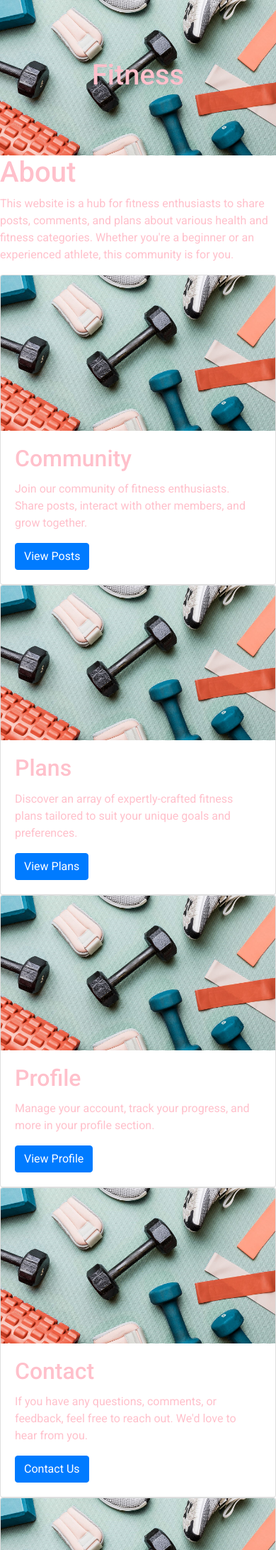
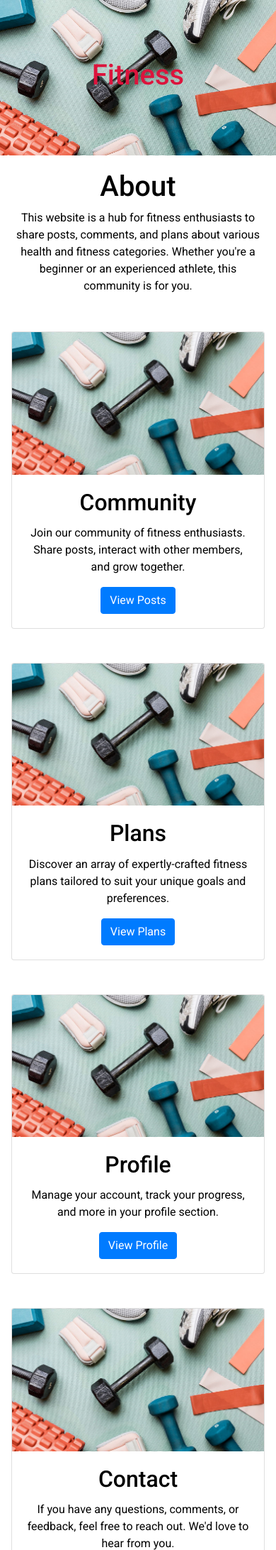
Before and after one commit to Code-Institute-Submissions/alexzanotti-milestone.project.4, a Django app: page / in a window 390 px wide. Shown: the part 56-2240 px from the top of the page at 71% size. Run offline with Django 3.2, Linux system fonts and the light colour scheme; data that the repository does not hold is empty; some libraries are stand-ins or nearby versions.

Commit message:
added index page styling

```diff
--- a/fitness/settings.py
+++ b/fitness/settings.py
@@ -27,7 +27,8 @@ BASE_DIR = Path(__file__).resolve().parent.parent
 SECRET_KEY = os.environ.get('SECRET_KEY', '')
 
 # SECURITY WARNING: don't run with debug turned on in production!
-DEBUG = 'DEVELOPMENT' in os.environ
+# DEBUG = 'DEVELOPMENT' in os.environ
+DEBUG = True
 
 ALLOWED_HOSTS = ['milestone-project-4.herokuapp.com','localhost', '8000-alexzanotti-milestonepr-82nmkftc4sp.ws-eu97.gitpod.io']
 
--- a/home/templates/home/index.html
+++ b/home/templates/home/index.html
@@ -3,7 +3,7 @@
 
 {% block title %}Fitness{% endblock %}
 {% block image %}Fitness{% endblock %}
-
+{% block home %}active{% endblock %}
 
 {% block content %}
 
@@ -18,7 +18,7 @@
     <div class="row">
         <!-- Community section -->
         <div class="col-sm-12 col-md-6 col-lg-3">
-            <div class="card">
+            <div class="card card-style">
                 <img src="{{ MEDIA_URL }}health.jpeg" class="card-img-top" alt="Community">
                 <div class="card-body">
                     <h2 class="card-title">Community</h2>
@@ -30,7 +30,7 @@
 
         <!-- Plans section -->
         <div class="col-sm-12 col-md-6 col-lg-3">
-            <div class="card">
+            <div class="card card-style">
                 <img src="{{ MEDIA_URL }}health.jpeg" class="card-img-top" alt="Plans">
                 <div class="card-body">
                     <h2 class="card-title">Plans</h2>
@@ -42,7 +42,7 @@
 
         <!-- Profile section -->
         <div class="col-sm-12 col-md-6 col-lg-3">
-            <div class="card">
+            <div class="card card-style">
                 <img src="{{ MEDIA_URL }}health.jpeg" class="card-img-top" alt="Profile">
                 <div class="card-body">
                     <h2 class="card-title">Profile</h2>
@@ -54,7 +54,7 @@
 
         <!-- Contact section -->
         <div class="col-sm-12 col-md-6 col-lg-3">
-            <div class="card">
+            <div class="card card-style">
                 <img src="{{ MEDIA_URL }}health.jpeg" class="card-img-top" alt="Contact">
                 <div class="card-body">
                     <h2 class="card-title">Contact</h2>
@@ -66,7 +66,7 @@
 
         <!-- Donate section -->
         <div class="col-sm-12 col-md-6 col-lg-3">
-            <div class="card">
+            <div class="card card-style">
                 <img src="{{ MEDIA_URL }}health.jpeg" class="card-img-top" alt="Donate">
                 <div class="card-body">
                     <h2 class="card-title">Donate</h2>
--- a/static/css/base.css
+++ b/static/css/base.css
@@ -1,13 +1,15 @@
-/* Main  */
-
+/* ==========================================================================
+   Main
+   ========================================================================== */
 
 * {
-    color: pink;
+    color: #000000;
     font-family: 'Roboto', sans-serif;
 }
 
-
-/* Header  */
+/* ==========================================================================
+   Header
+   ========================================================================== */
 
 .navbar {
     box-shadow: 0 2px 4px rgba(0, 0, 0, 0.1);
@@ -44,7 +46,48 @@
 }
 
 
-/* Footer */
+/* Header Image */
+
+.container {
+    position: relative;
+    text-align: center;
+    color: white;
+    width: 100%;
+}
+
+.centered {
+    position: absolute;
+    top: 50%;
+    left: 50%;
+    transform: translate(-50%, -50%);
+}
+
+.header_image {
+    position: relative;
+    text-align: center;
+}
+
+.header_central {
+    position: absolute;
+    top: 50%;
+    left: 50%;
+    transform: translate(-50%, -50%);
+    font-size: 2rem;
+}
+
+.header_image img {
+    width: 100%;
+}
+
+.header_central h1 {
+    color: crimson;
+}
+
+/* End Header Image */
+
+/* ==========================================================================
+   Footer
+   ========================================================================== */
 
 .main-footer {
     color: #5a5a5a;
@@ -74,38 +117,76 @@
 }
 
 
-/* Index */
+/* ==========================================================================
+   Index
+   ========================================================================== */
 
-.container {
-    position: relative;
+.card-style  {
+    margin: 1em;
     text-align: center;
-    color: white;
-    width: 100%;
 }
 
-.centered {
-    position: absolute;
-    top: 50%;
-    left: 50%;
-    transform: translate(-50%, -50%);
+#about {
+    max-width: 70%;
+    margin: 0 auto;
+    text-align: center;
+    padding: 20px 0;
+}
+
+/* ==========================================================================
+   Index Media Queries
+   ========================================================================== */
+
+@media (max-width: 768px) {
+    .col-sm-12 {
+        margin-bottom: 1rem;
+    }
+    #about {
+        max-width: 90%;
+    }
+}
+
+@media (min-width: 768px) {
+    .col-md-6 {
+        margin-bottom: 1rem;
+    }
+    #about {
+        max-width: 80%;
+    }
+}
+
+@media (min-width: 992px) {
+    .col-lg-3 {
+        margin-bottom: 1rem;
+    }
 }
 
 
 
-.header_image {
-    position: relative;
-    text-align: center;
-    color: white;
-}
+/* ==========================================================================
+Contact
+   ========================================================================== */
 
-.header_central {
-    position: absolute;
-    top: 50%;
-    left: 50%;
-    transform: translate(-50%, -50%);
-    font-size: 2rem;
-}
+/* ==========================================================================
+Donate
+   ========================================================================== */
 
-.header_image img {
-    width: 100%;
-}
+/* ==========================================================================
+Donate Success
+   ========================================================================== */
+
+/* ==========================================================================
+Community Media Queries
+   ========================================================================== */
+
+/* ==========================================================================
+Community Media Queries
+   ========================================================================== */
+
+/* ==========================================================================
+Community Media Queries
+========================================================================== */
+
+/* ==========================================================================
+Community Media Queries
+========================================================================== */
--- a/templates/base.html
+++ b/templates/base.html
@@ -43,7 +43,7 @@
 
             <div class="collapse navbar-collapse" id="navbarSupportedContent">
                 <ul class="navbar-nav mr-auto">
-                    <li class="nav-item">
+                    <li class="nav-item {% block home %}{% endblock %}">
                         <a class="nav-link" href="{% url 'home' %}">Home</a>
                     </li>
                     <li class="nav-item">
```
